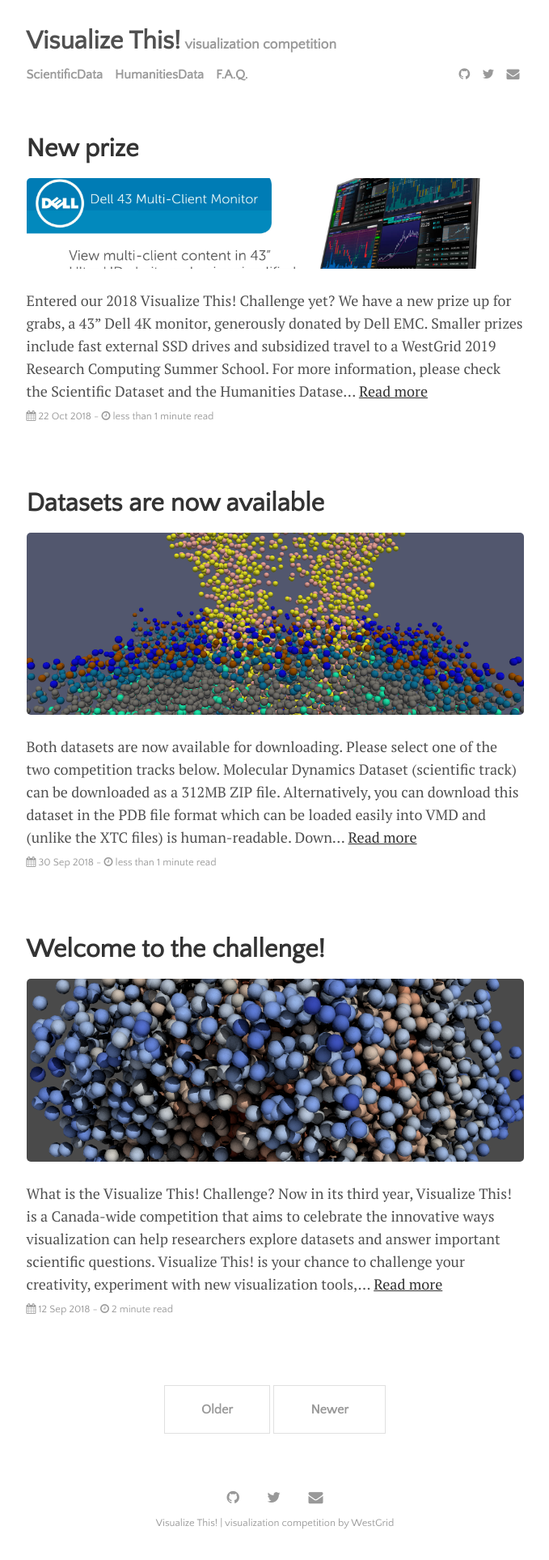
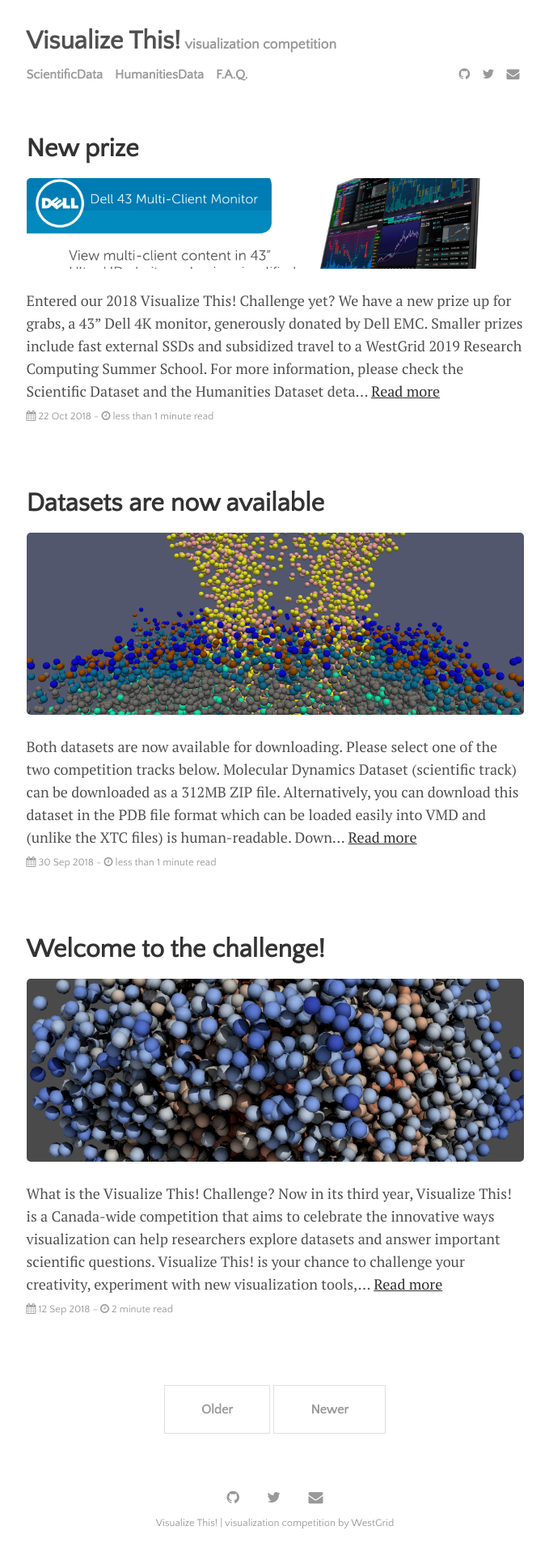
Before and after one commit to WestGrid/visualizeThis, a Jekyll site: the page built from index.html, in a window 1280 px wide. Shown: the whole page at 81% size, without its empty margins (300-979 px from the left). Built offline with Jekyll 4.4.1, drawn with Linux system fonts in a browser that asks for light colours; the list of posts is cut into pages by our own code.

Commit message:
2018-Oct-22 20:30

```diff
--- a/_posts/2018-09-12-welcome-to-challenge.md
+++ b/_posts/2018-09-12-welcome-to-challenge.md
@@ -42,7 +42,7 @@
 
 - Dell 43" Ultra HD 4K monitor (generously donated by Dell EMC)
 <img src="{{ site.baseurl }}/assets/img/dellEMCLogo.png" width="300" />
-- High-capacity external SSD drives
+- High-capacity external SSDs
 - Free registration and subsidized travel to a WestGrid 2019 Research Computing Summer School
 - Your visualization showcased on the websites of Compute Canada, WestGrid, Compute Ontario, Calcul
   Québec, and ACENET.
--- a/_posts/2018-10-22-dell-monitor.md
+++ b/_posts/2018-10-22-dell-monitor.md
@@ -12,7 +12,7 @@
 
 <img src="{{ site.baseurl }}/assets/img/dellEMCLogo.png" width="300" />
 
-Smaller prizes include fast external SSD drives and subsidized travel to a WestGrid 2019 Research
+Smaller prizes include fast external SSDs and subsidized travel to a WestGrid 2019 Research
 Computing Summer School.
 
 For more information, please check the [Scientific Dataset]({{ site.baseurl }}/menu/scientific.html) and
```
